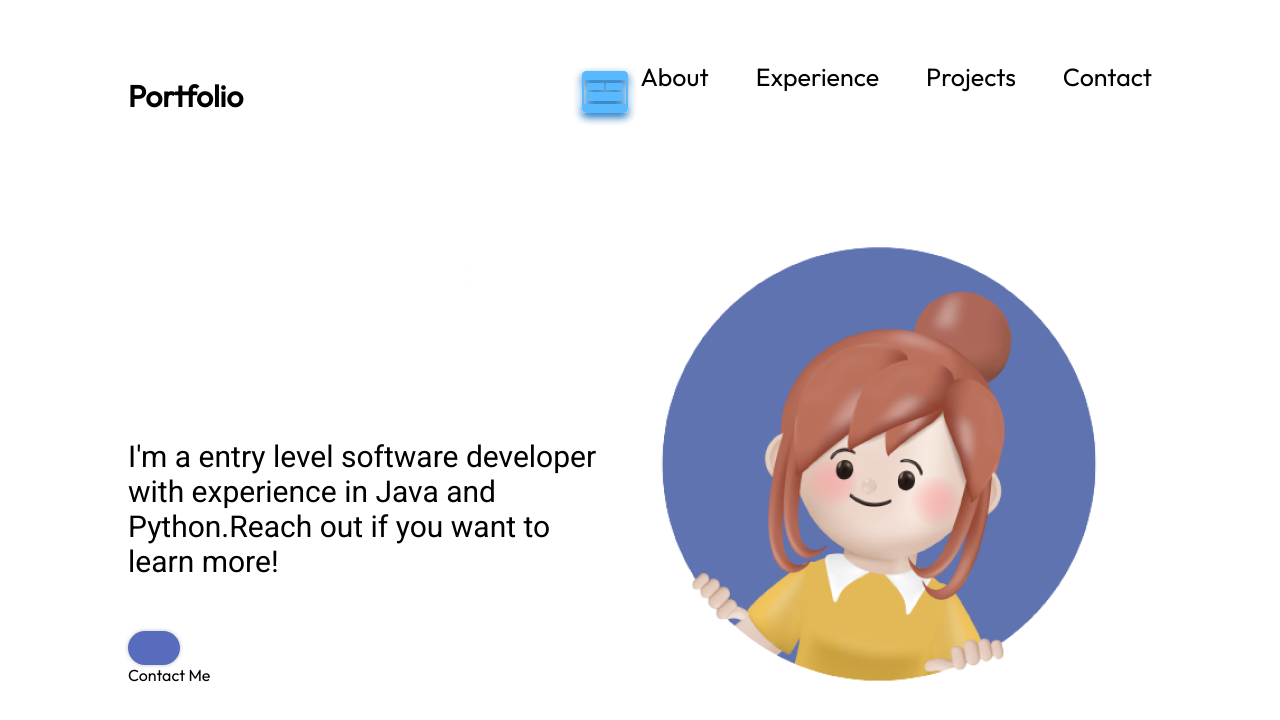
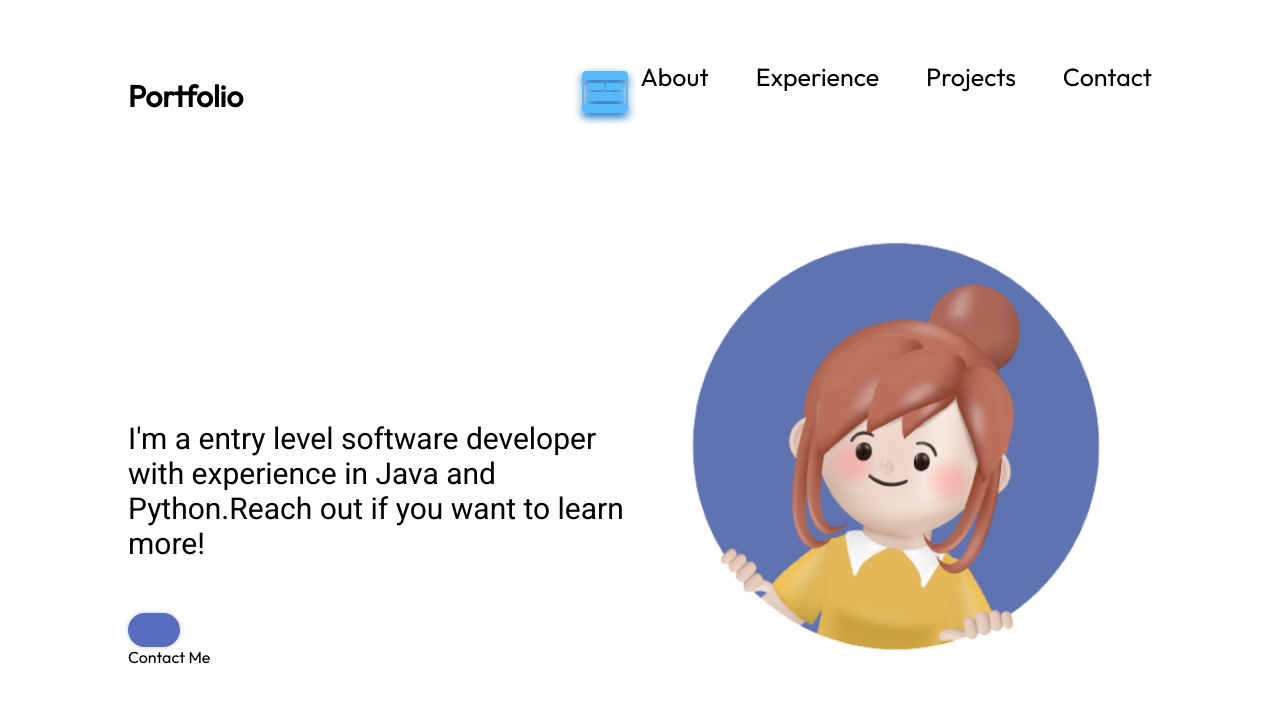
Before and after one commit to Dikshasharmaa/ResponsivePortfolio, a React (Create React App) app: page / in a window 1280 px wide. Shown: the top 720 px of the page. Built offline with nearby package versions, Linux system fonts and the light colour scheme.

Commit message:
Added animations to the image

```diff
--- a/src/components/Hero/Hero.module.css
+++ b/src/components/Hero/Hero.module.css
@@ -42,3 +42,24 @@
     padding: 17px 26px;
     box-shadow: 0 0 4px 0 rgba(0, 0, 0, 0.25);
 }
+.heroImg{
+    width: 50%;
+    z-index: 1;
+
+    animation-name: floating;
+    animation-duration: 3s;
+    animation-iteration-count: infinite;
+    animation-timing-function: ease-in-out;
+}
+
+@ketframes floating{
+    0%{
+        transform: translate(0, 0px);
+    }
+    50%{
+        transform: translate(0, 10px);
+    }
+    100%{
+        transform: translate(0, -0px);
+    }
+}
```
